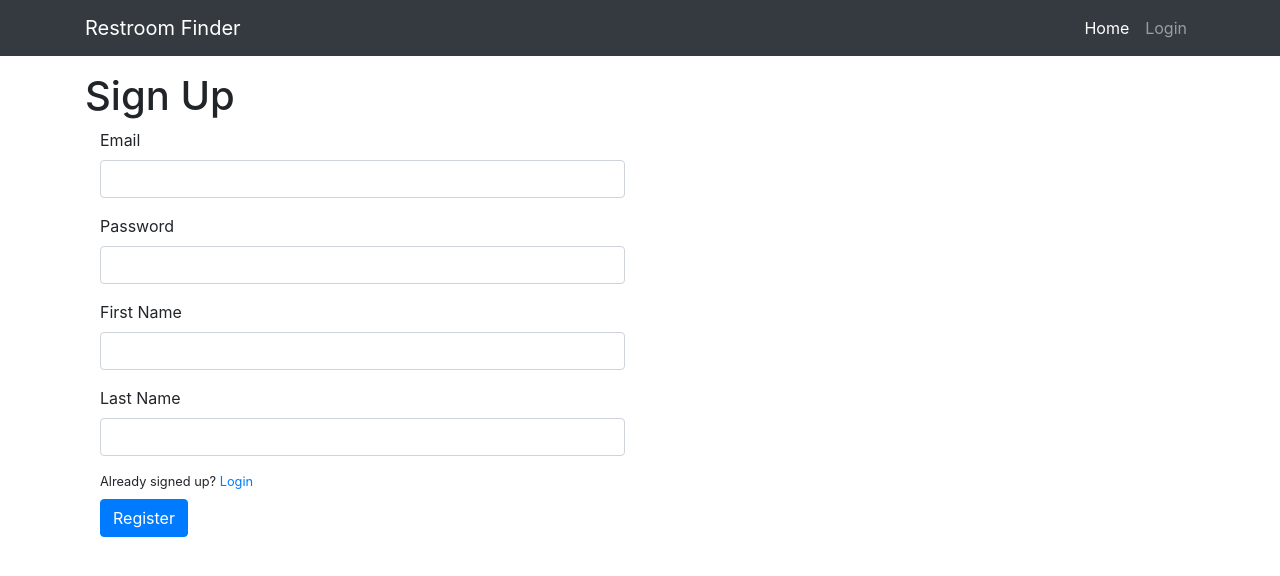
After one commit to Tim-Birk/capstone-1, a Flask app: page /register in a window 1280 px wide. The commit adds this page. Shown: the top 576 px of the page. Run offline with Flask 2, Linux system fonts and the light colour scheme; parts of the project's set-up code (start-up, migrations or seed data) failed here and were passed over; some libraries are stand-ins or nearby versions.

Commit message:
Add authentication methods to user model, add basic authentication logic and routes in app.py, add register and login forms

```diff
--- a/app.py
+++ b/app.py
@@ -1,7 +1,9 @@
-from flask import Flask, redirect, render_template, flash
+from flask import Flask, redirect, render_template, flash, session, g
 from flask_debugtoolbar import DebugToolbarExtension
 from models import db, connect_db, User, Search
+from forms import RegisterForm, LoginForm
 from secrets import SECRET_KEY
+from sqlalchemy.exc import IntegrityError
 
 app = Flask(__name__)
 app.config['SQLALCHEMY_DATABASE_URI'] = 'postgresql:///restroom-finder'
@@ -16,9 +18,122 @@ app.config['DEBUG_TB_INTERCEPT_REDIRECTS'] = False
 
 debug = DebugToolbarExtension(app)
 
+CURR_USER_KEY = "curr_user"
+
+@app.before_request
+def add_user_to_g():
+    """If logged in, add curr user to Flask global."""
+
+    if CURR_USER_KEY in session:
+        g.user = User.query.get(session[CURR_USER_KEY])
+
+    else:
+        g.user = None
+
+
+def do_login(user):
+    """Log in user."""
+
+    session[CURR_USER_KEY] = user.id
+
+def do_logout():
+    """Logout user."""
+
+    if CURR_USER_KEY in session:
+        del session[CURR_USER_KEY]
+
+def validate_password(email, password):
+    """Validate user's password and return a boolean of the result"""
+    user = User.authenticate(email, password)
+    if user:
+        return True
+
+    return False
 
 @app.route("/")
 def root():
-    """Homepage"""
+    """Homepage.  If user is logged in, automatically redirect to search page"""
 
-    return render_template("/base.html")
+    if g.user:
+        return redirect(f"/search")
+
+    return render_template("/landing.html")
+
+@app.route("/search")
+def search_page():
+    """Search page."""
+
+    if not g.user:
+        flash(f'You must be logged in to view this page.', "error")
+        return redirect(f"/login")
+
+    return render_template("/search.html")
+
+@app.route("/register", methods=["GET","POST"])
+def show_register_form():
+    """GET: Show a form that when submitted will register/create a user.
+
+    POST: Process the registration form by adding a new user. Then redirect to the search page"""
+
+    if g.user:
+        return redirect(f"/search")
+
+    form = RegisterForm()
+
+    if form.validate_on_submit():
+        email = form.email.data
+        password = form.password.data
+        firstname = form.firstname.data
+        lastname = form.lastname.data
+
+        new_user = User.register(email, password)
+        new_user.email = email
+        new_user.firstname = firstname
+        new_user.lastname = lastname
+
+        db.session.add(new_user)
+
+        try:
+            db.session.commit()
+        except IntegrityError as e:
+            errorInfo = e.orig.args
+            if 'email' in e.orig.args[0]:
+                form.email.errors.append(f'{email} is already in use.  Please pick another email.')
+            return render_template('register.html', form=form)
+
+        do_login(new_user)
+        flash(f'Welcome!  Your new account has been created for {new_user.email}', "success")
+        return redirect(f'/search')
+    else:
+        return render_template("register.html", form=form)
+
+@app.route("/login", methods=["GET","POST"])
+def login_user():
+    """GET: Show a form that when submitted will login a user.
+
+    POST: Authenticates user and adds them to session. Then redirects to their user page"""
+
+    if g.user:
+        return redirect(f"/search")
+
+    form = LoginForm()
+    if form.validate_on_submit():
+        email = form.email.data
+        password = form.password.data
+
+        user = User.authenticate(email, password)
+        if user:
+            flash(f"Welcome Back, {user.email}!", "success")
+            do_login(user)
+            return redirect(f'/search')
+        else:
+            form.email.errors = ['Invalid email/password.']
+
+    return render_template('login.html', form=form)
+
+@app.route('/logout')
+def logout_user():
+    """Log user out by removing them from the session"""
+    do_logout()
+    flash("You are logged out.", "success")
+    return redirect('/login')
--- /dev/null
+++ b/forms.py
@@ -0,0 +1,15 @@
+from flask_wtf import FlaskForm
+from wtforms import StringField, PasswordField, TextAreaField
+from wtforms.validators import InputRequired, Email, Length
+
+class RegisterForm(FlaskForm):
+    """Form for registering user."""
+    email = StringField("Email", validators=[InputRequired(), Email(), Length(max=254)])
+    password = PasswordField("Password", validators=[InputRequired()])
+    firstname = StringField("First Name", validators=[InputRequired(), Length(max=50)])
+    lastname = StringField("Last Name", validators=[InputRequired(), Length(max=50)])
+
+class LoginForm(FlaskForm):
+    """Form to login user."""
+    email = StringField("Email", validators=[InputRequired(), Email(), Length(max=254)])
+    password = PasswordField("Password", validators=[InputRequired()])
--- a/templates/base.html
+++ b/templates/base.html
@@ -6,11 +6,12 @@
     <meta name="viewport" content="width=device-width, initial-scale=1.0" />
     <title>Safe Restroom Finder</title>
     <link rel="stylesheet" href="https://cdn.jsdelivr.net/npm/bootstrap@4.5.3/dist/css/bootstrap.min.css" integrity="sha384-TX8t27EcRE3e/ihU7zmQxVncDAy5uIKz4rEkgIXeMed4M0jlfIDPvg6uqKI2xXr2" crossorigin="anonymous" />
+    <script src="https://kit.fontawesome.com/dd61d4c73e.js" crossorigin="anonymous"></script>
     <link rel="stylesheet" href="/static/css/base.css" />
 </head>
 
 <body>
-    <nav class="navbar navbar-expand-lg navbar-dark bg-dark">
+    <nav class="navbar navbar-expand-sm navbar-dark bg-dark">
         <div class="container">
             <a class="navbar-brand" href="/">Restroom Finder</a>
             <button class="navbar-toggler" type="button" data-toggle="collapse" data-target="#navbarSupportedContent" aria-controls="navbarSupportedContent" aria-expanded="false" aria-label="Toggle navigation">
@@ -21,12 +22,21 @@
                     <li class="nav-item active">
                         <a class="nav-link" href="/">Home <span class="sr-only">(current)</span></a>
                     </li>
+                    {% if g.user %}
+                    <li class="nav-item dropdown">
+                        <a class="nav-link dropdown-toggle" href="#" id="userDropdown" role="button" data-toggle="dropdown" aria-haspopup="true" aria-expanded="false">
+                            <i class="fas fa-user-circle"></i>
+                        </a>
+                        <div class="dropdown-menu" aria-labelledby="userDropdown">
+                            <a class="dropdown-item" href="/#">Profile</a>
+                            <a class="dropdown-item" href="/logout">Logout</a>
+                        </div>
+                    </li>
+                    {% else %}
                     <li class="nav-item">
-                        <a class="nav-link" href="/">Login</a>
+                        <a class="nav-link" href="/login">Login</a>
                     </li>
-                    <!-- <li class="nav-item">
-                        <a class="nav-link" href="/">Profile</a>
-                    </li> -->
+                    {% endif %}
                 </ul>
             </div>
         </div>
--- /dev/null
+++ b/templates/landing.html
@@ -0,0 +1 @@
+{% extends 'base.html' %} {% block title %}Landing Page{% endblock %} {% block content %} {% endblock %}
--- /dev/null
+++ b/templates/register.html
@@ -0,0 +1,24 @@
+{% extends 'base.html' %} {% block title %}Sign Up{% endblock %} {% block content %}
+<div class="col col-md-9 col-lg-6">
+    <form id="register-form" class="user-form" method="POST">
+        {{ form.hidden_tag() }}
+        <!--add type=hidden form fields -->
+
+        <div class="form-group">
+            {{ form.email.label }} {{form.email(class_="form-control")}} {% for error in form.email.errors %} <small class="form-text text-danger">{{ error }}</small>{% endfor %}
+        </div>
+        <div class="form-group">
+            {{ form.password.label }} {{form.password(class_="form-control")}} {% for error in form.password.errors %} <small class="form-text text-danger">{{ error }}</small>{% endfor %}
+        </div>
+        <div class="form-group">
+            {{ form.firstname.label }} {{form.firstname(class_="form-control")}} {% for error in form.firstname.errors %} <small class="form-text text-danger">{{ error }}</small>{% endfor %}
+        </div>
+        <div class="form-group">
+            {{ form.lastname.label }} {{form.lastname(class_="form-control")}} {% for error in form.lastname.errors %} <small class="form-text text-danger">{{ error }}</small>{% endfor %}
+        </div>
+
+        <small class="form-text mb-2">Already signed up? <a href="/login">Login</a></small>
+        <button class='btn btn-primary' type="submit">Register</button>
+    </form>
+</div>
+{% endblock %}
--- /dev/null
+++ b/templates/search.html
@@ -0,0 +1 @@
+{% extends 'base.html' %} {% block title %}Search Page{% endblock %} {% block content %} {% endblock %}
```
Also changed, not shown: models.py (+35 -1 lines), requirements.txt (+8 -0 lines), templates/login.html (added, +18 -0 lines).
